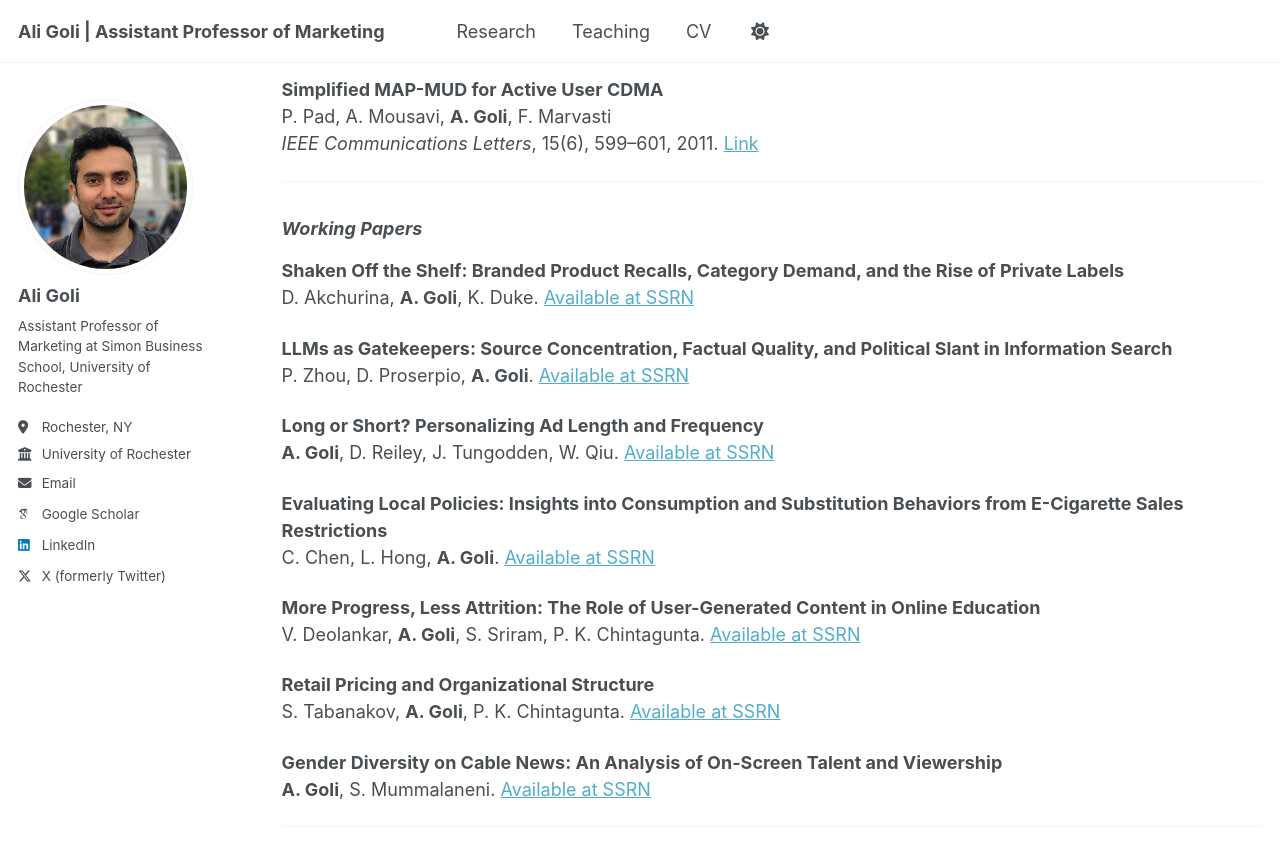
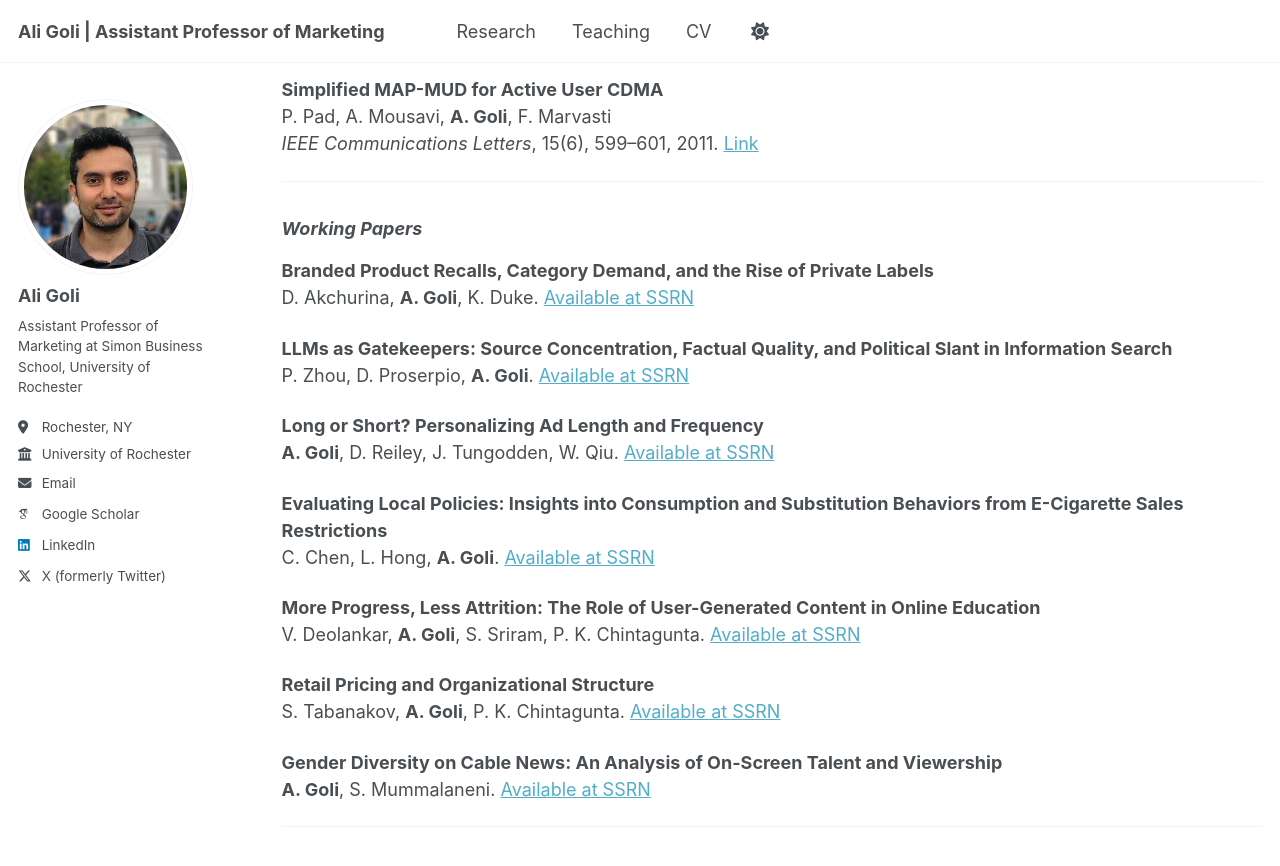
Before and after one commit to golialii/golialii.github.io, a Jekyll site: the page built from _pages/research.md, in a window 1280 px wide and 900 px high, scrolled down 1379 px. Shown: the top 866 px of the window. Built offline with Jekyll 4.4.1, drawn with Linux system fonts in a browser that asks for light colours; some web fonts are replaced.

Commit message:
Update product recalls paper title

```diff
--- a/_pages/research.md
+++ b/_pages/research.md
@@ -62,7 +62,7 @@ P. Pad, A. Mousavi, **A. Goli**, F. Marvasti
 
 ### *Working Papers*
 
-**Shaken Off the Shelf: Branded Product Recalls, Category Demand, and the Rise of Private Labels**
+**Branded Product Recalls, Category Demand, and the Rise of Private Labels**
 D. Akchurina, **A. Goli**, K. Duke.  [Available at SSRN](https://papers.ssrn.com/sol3/papers.cfm?abstract_id=6890364)
 
 **LLMs as Gatekeepers: Source Concentration, Factual Quality, and Political Slant in Information Search**
```
